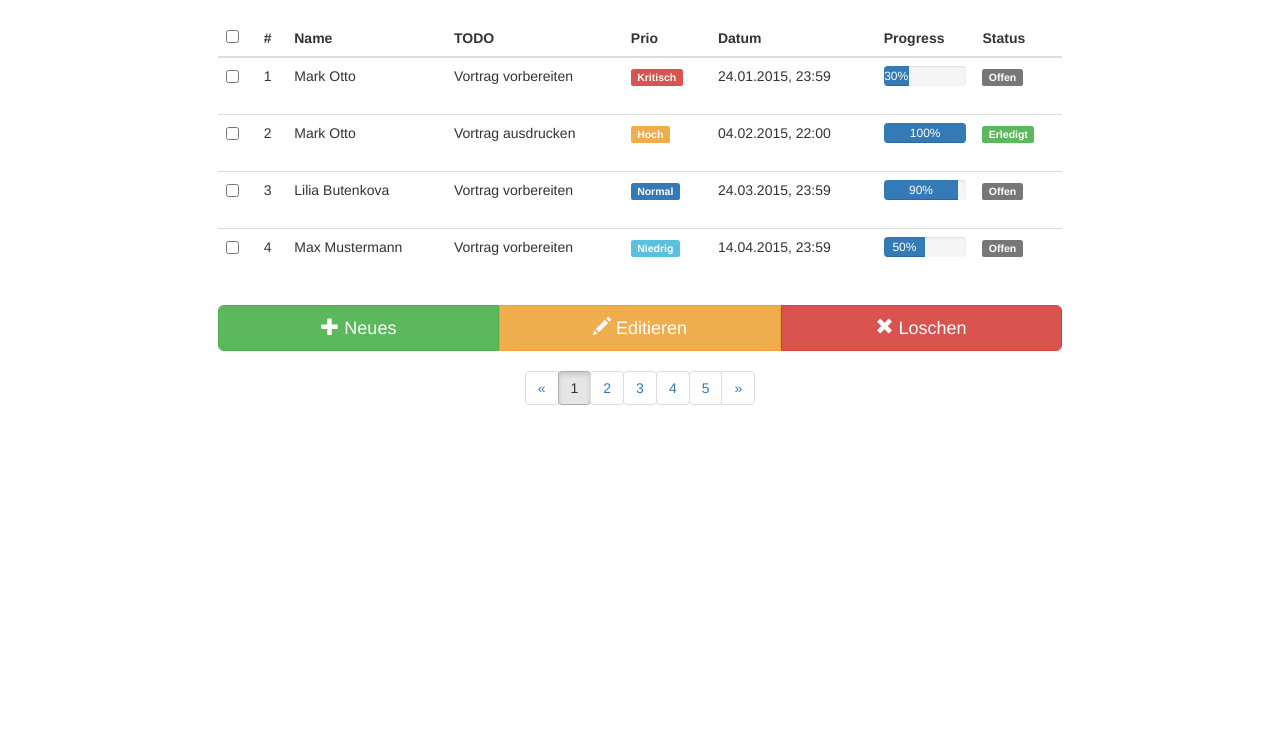
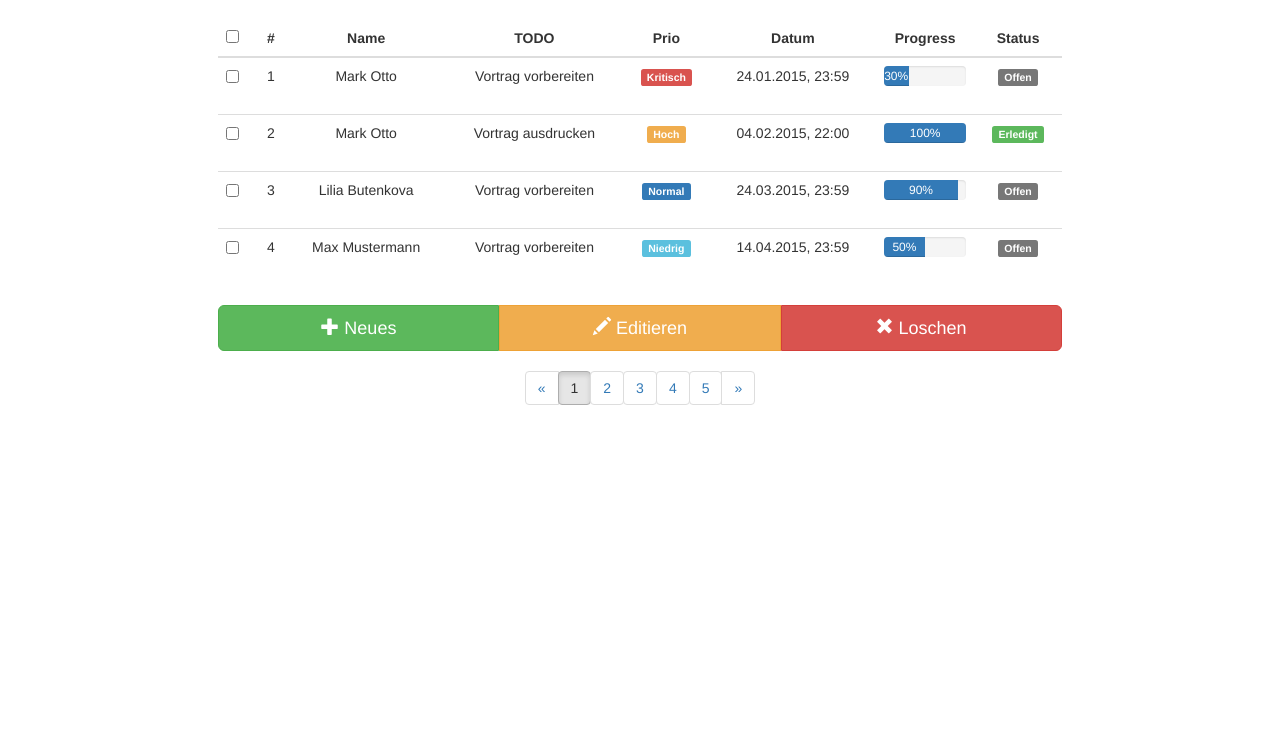
Before and after one commit to liliabut/todoliste, a plain HTML site: page index.html in a window 1280 px wide. Shown: the part 54-800 px from the top of the page. Drawn offline with nearby package versions, Linux system fonts and the light colour scheme.

Commit message:
Impressum und Formatierung
Signed-off-by: Lilia Butenkova <lilia.butenkova@gmail.com>

```diff
--- a/index.html
+++ b/index.html
@@ -36,7 +36,8 @@
 					<button type="submit" class="btn btn-default">Suche</button>
 				  </form>
 				  <ul class="nav navbar-nav navbar-right">
-					<li><a href="#">Impressum</a></li>
+					<li><a href="index.html">Aufgaben</a></li>
+					<li><a href="impressum.html">Impressum</a></li>
 					<li class="dropdown">
 					  <a href="#" class="dropdown-toggle" data-toggle="dropdown" role="button" aria-expanded="false">Kontakt<span class="caret"></span></a>
 					  <ul class="dropdown-menu" role="menu">
@@ -49,19 +50,19 @@
 			 </div><!-- /.container-fluid -->
 		</nav>
 
-      <div class="row">
-        <div class="col-md-8 col-md-offset-2">
-          <table class="table">
+    <div class="row text-center">
+		<div class="col-md-8 col-md-offset-2">
+          <table class="table table-hover">
             <thead>
               <tr>
 				<th><input type="checkbox"></th>
-                <th>#</th>
-                <th>Name</th>
-                <th>TODO</th>
-                <th>Prio</th>
-                <th>Datum</th>
-				<th>Progress</th>
-                <th>Status</th>
+                <th class="text-center">#</th>
+                <th class="text-center">Name</th>
+                <th class="text-center">TODO</th>
+                <th class="text-center">Prio</th>
+                <th class="text-center">Datum</th>
+				<th class="text-center">Progress</th>
+                <th class="text-center">Status</th>
               </tr>
             </thead>
             <tbody>
@@ -137,6 +138,8 @@
 			<a href="#" class="btn btn-lg btn-warning" role="button"><span class="glyphicon glyphicon-pencil"></span> Editieren</a>
 			<a href="#" class="btn btn-lg btn-danger" role="button"><span class="glyphicon glyphicon-remove"></span> Loschen</a>
 		  </div>
+        </div>
+	</div>
 
 		  <footer class="row text-center">
 			<nav>
@@ -151,7 +154,6 @@
 			  </ul>
 			</nav>
 		  </footer>
-        </div>
 
     <!-- jQuery (necessary for Bootstrap's JavaScript plugins) -->
     <script src="https://ajax.googleapis.com/ajax/libs/jquery/1.11.2/jquery.min.js"></script>
```
